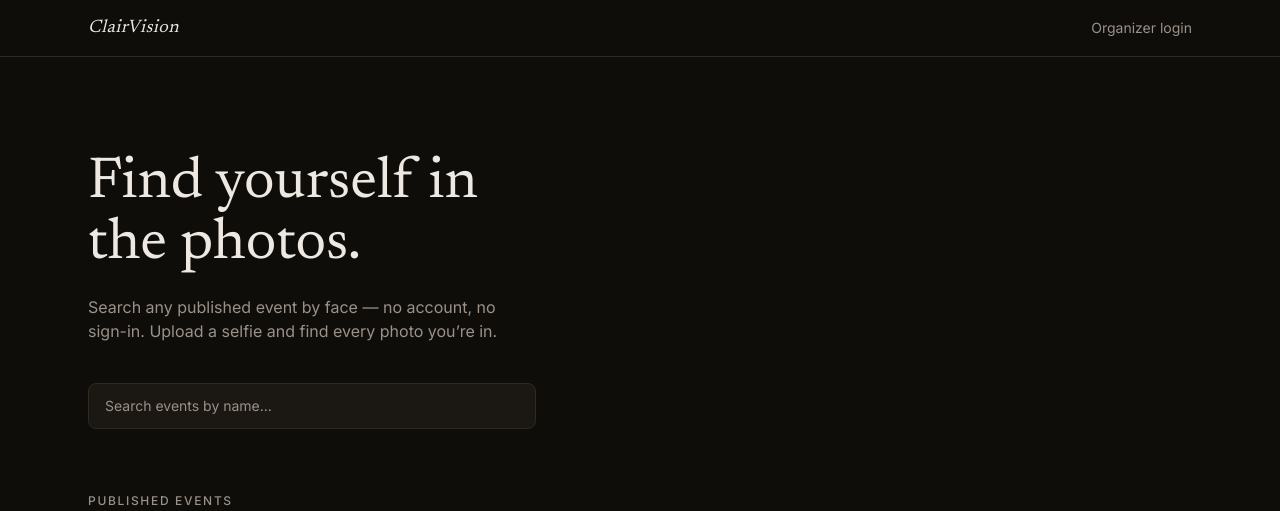
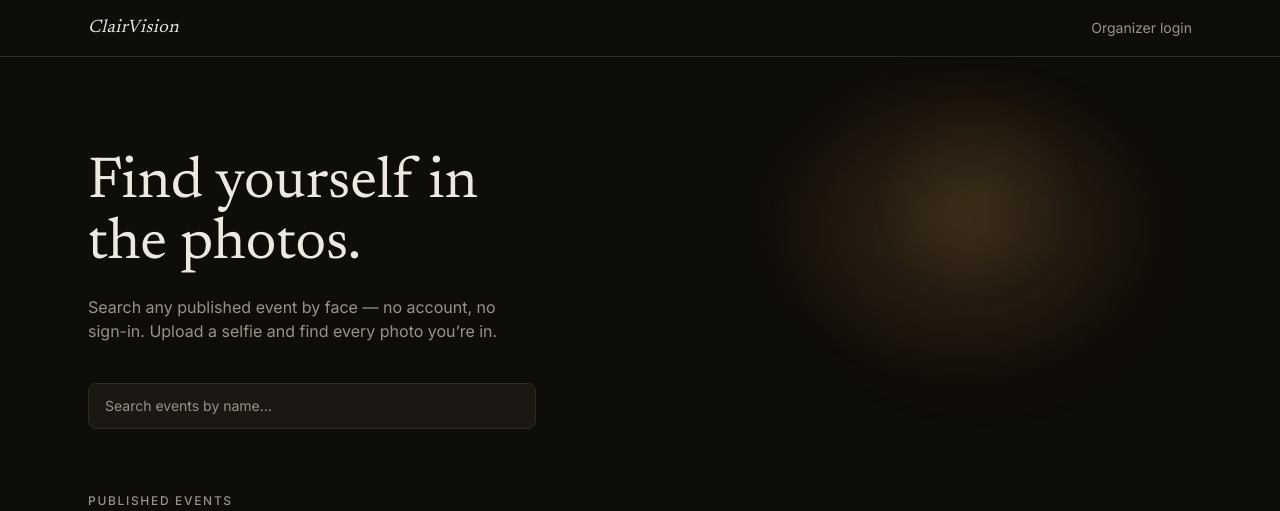
Before and after one commit to dilpreet579/clairvision-fable, a Next.js app in the folder frontend/: page / in a window 1280 px wide. Shown: the top 511 px of the page. Built offline with nearby package versions, Linux system fonts and the light colour scheme; no server answers.

Commit message:
Fix hero glow: remove -z-10 that hid orbs behind body background

```diff
--- a/frontend/app/page.tsx
+++ b/frontend/app/page.tsx
@@ -75,7 +75,7 @@ export default function HomePage() {
               560×440 positioned top-right */}
           <div
             aria-hidden
-            className="pointer-events-none absolute -top-[70px] right-[-60px] -z-10"
+            className="pointer-events-none absolute -top-[70px] right-[-60px]"
             style={{
               width: 560,
               height: 440,
@@ -87,7 +87,7 @@ export default function HomePage() {
           {/* Secondary orb — smaller, offset phase, drifts in opposite arc */}
           <div
             aria-hidden
-            className="pointer-events-none absolute -top-[20px] right-[60px] -z-10"
+            className="pointer-events-none absolute -top-[20px] right-[60px]"
             style={{
               width: 340,
               height: 340,
@@ -99,7 +99,7 @@ export default function HomePage() {
           {/* Wide halo — barely moves, gives the ambient base warmth */}
           <div
             aria-hidden
-            className="pointer-events-none absolute -top-[120px] right-[-160px] -z-10"
+            className="pointer-events-none absolute -top-[120px] right-[-160px]"
             style={{
               width: 720,
               height: 600,
```
